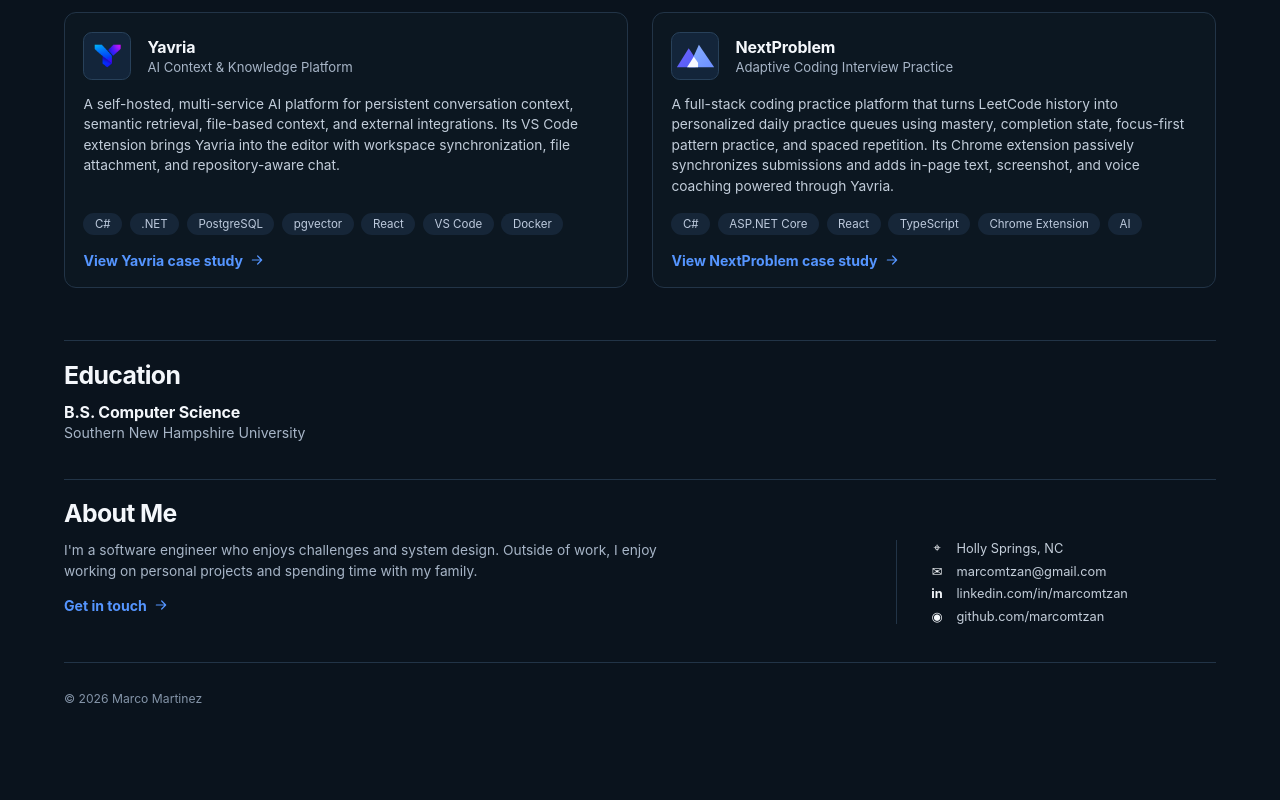
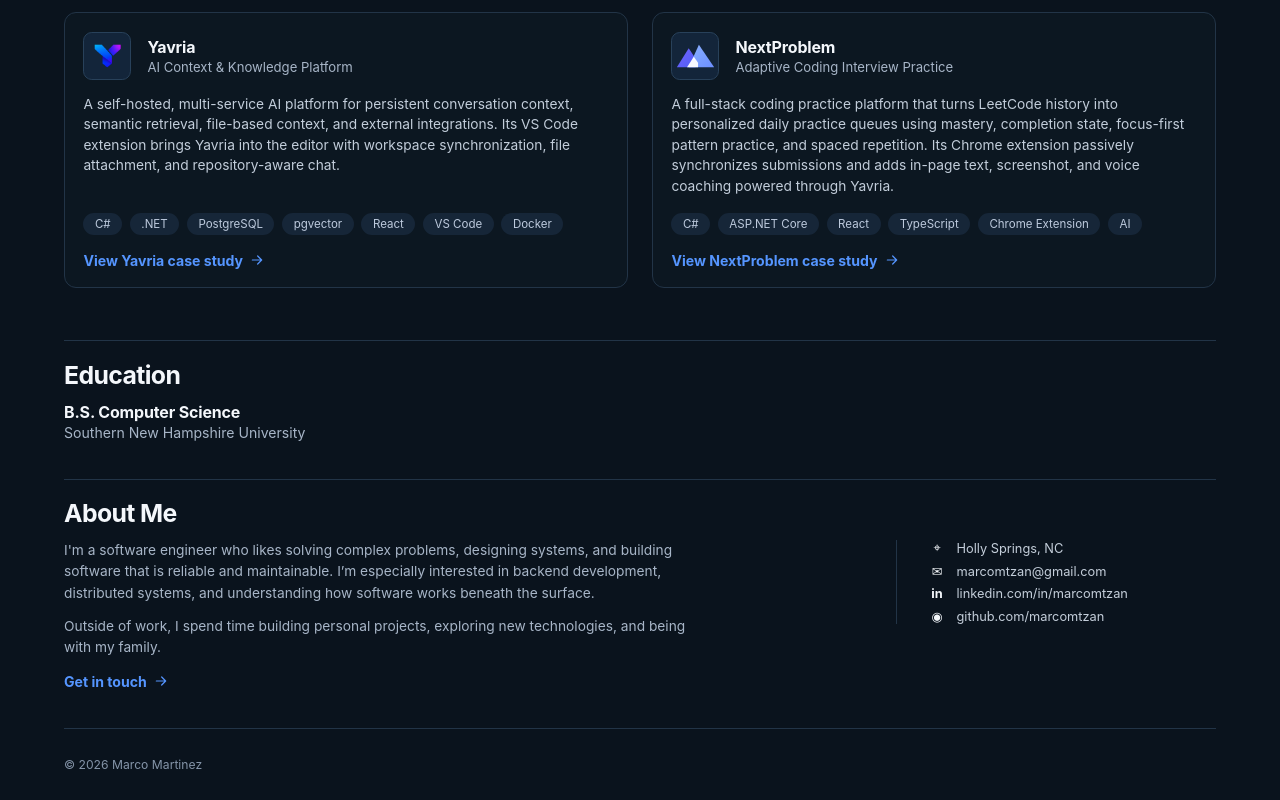
Before and after one commit to marcomtzan/portfolio, a React (Vite) app: page / in a window 1280 px wide. Shown: the part 1530-2330 px from the top of the page. Before the commit the page ends 2264 px from the top, so only its background shows below. Built offline with nearby package versions, Linux system fonts and the light colour scheme.

Commit message:
Update App.jsx

```diff
--- a/src/App.jsx
+++ b/src/App.jsx
@@ -236,8 +236,10 @@ function HomePage() {
         <div className="about-body">
           <div className="about-copy">
             <p>
-              I'm a software engineer who enjoys challenges and system design.
-              Outside of work, I enjoy working on personal projects and spending time with my family.
+              I'm a software engineer who likes solving complex problems, designing systems, and building software that is reliable and maintainable. I’m especially interested in backend development, distributed systems, and understanding how software works beneath the surface.
+            </p>
+            <p>
+              Outside of work, I spend time building personal projects, exploring new technologies, and being with my family.
             </p>
             <a className="text-link" href="mailto:marcomtzan@gmail.com">Get in touch <ArrowIcon /></a>
           </div>
```
